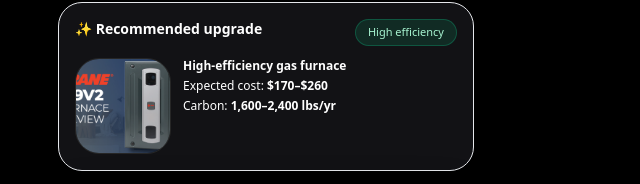
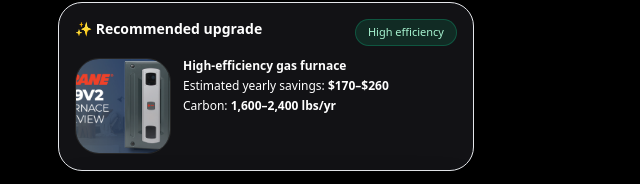
Before and after one commit to NateGarrisonREI1/LEAF-System-Snapshot, a plain HTML site: page index.html in a window 1280 px wide. Shown: the part 473-657 px from the top of the page, 374-1014 px from the left. Drawn offline with nearby package versions, Linux system fonts and the light colour scheme.

Commit message:
updated yearly savings label

```diff
--- a/index.html
+++ b/index.html
@@ -254,7 +254,7 @@
       </div>
       <div class="flex-1 text-xs space-y-1">
         <div class="font-semibold">High-efficiency gas furnace</div>
-        <div>Expected cost: <b>$170–$260</b></div>
+        <div>Estimated yearly savings: <b>$170–$260</b></div>
         <div>Carbon: <b>1,600–2,400 lbs/yr</b></div>
       </div>
     </div>
```
